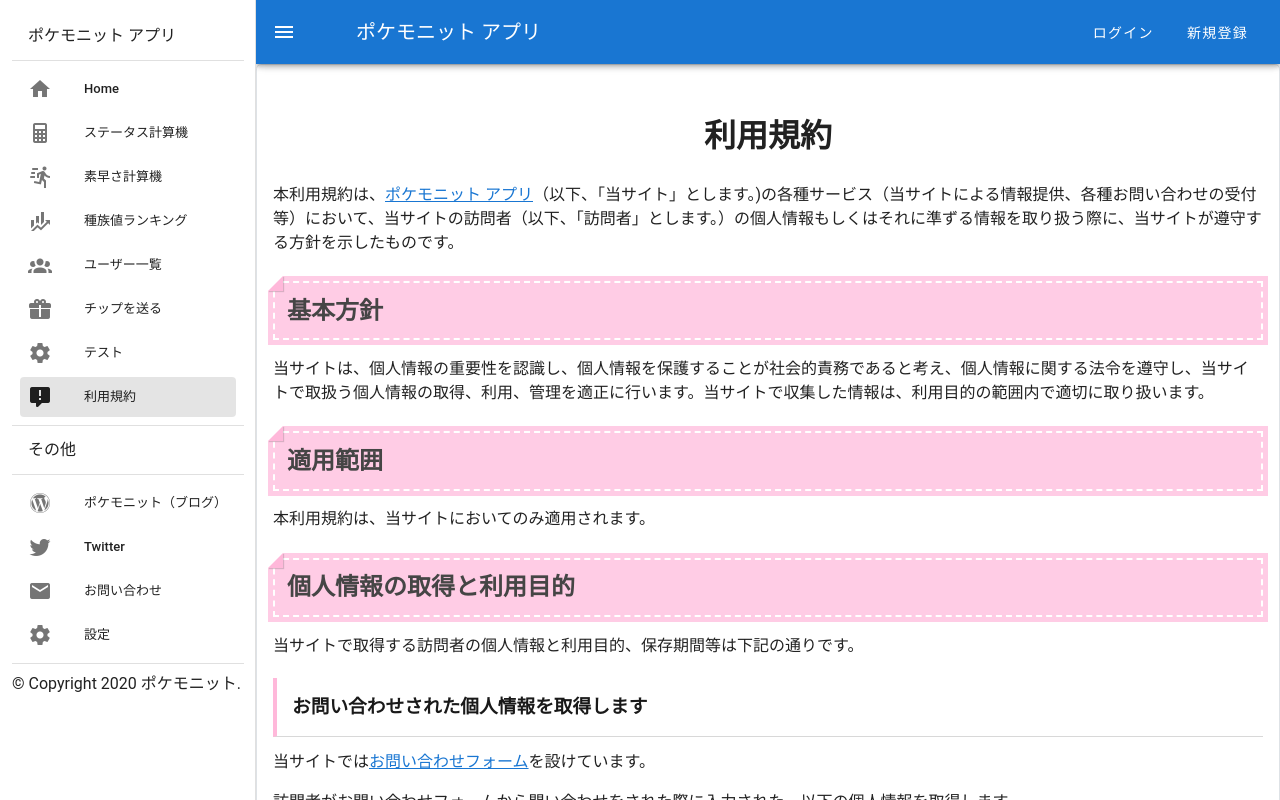
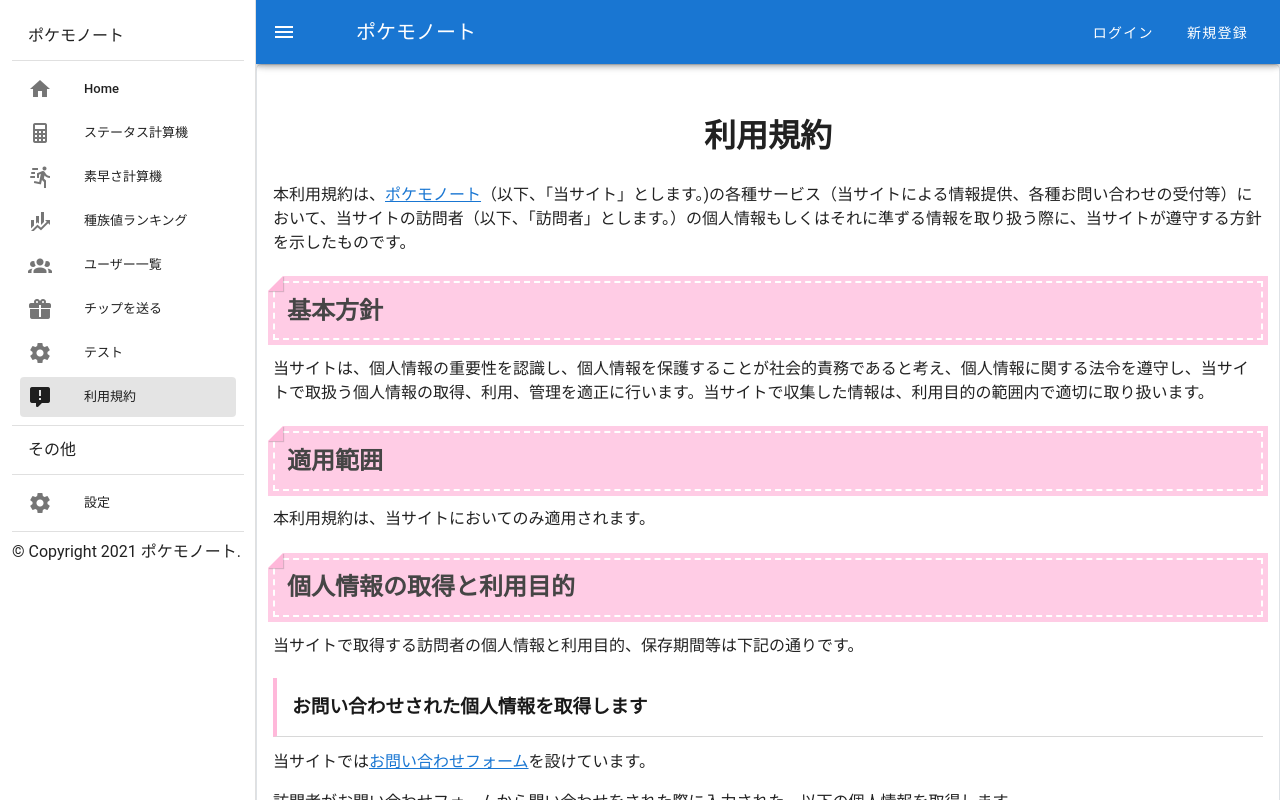
Before and after one commit to lefmarna/pokemonote-web-old, a Vue app: page /privacy-policy in a window 1280 px wide. Shown: the top 800 px of the page. Built offline with nearby package versions, Linux system fonts and the light colour scheme.

Commit message:
サイト名とディスクリプションを変更

```diff
--- a/package.json
+++ b/package.json
@@ -1,5 +1,5 @@
 {
-  "name": "app.pokemonit",
+  "name": "pokemonote_frontend",
   "version": "0.1.0",
   "private": true,
   "scripts": {
--- a/public/index.html
+++ b/public/index.html
@@ -7,29 +7,29 @@
     <link rel="icon" href="<%= BASE_URL %>favicon.ico" />
     <meta
       name="description"
-      content="ポケモンの攻略ブログ『ポケモニット』の管理人である『レフマーナ』の自作アプリ集です。ポケモン剣盾に対応した、ステータス計算機や素早さ計算機、種族値ランキングといったWebアプリを公開しています。『シンプルで高機能』なツールにこだわって制作していますので、是非お試しください。"
+      content="ポケモンのステータスを計算・管理するためのWebアプリ『ポケモノート』へようこそ！ 素早さ計算機や剣盾に対応した種族値ランキングといったツールも公開しています。「シンプルで高機能」なツールにこだわって制作していますので、是非お試しください。"
     />
-    <meta property="og:site_name" content="ポケモニット アプリ" />
+    <meta property="og:site_name" content="ポケモノート" />
     <meta property="og:type" content="website" />
-    <meta property="og:title" content="ポケモニット アプリ" />
+    <meta property="og:title" content="ポケモノート" />
     <meta
       property="og:description"
-      content="ポケモンの攻略ブログ『ポケモニット』の管理人である『レフマーナ』の自作アプリ集です。ポケモン剣盾に対応した、ステータス計算機や素早さ計算機、種族値ランキングといったWebアプリを公開しています。『シンプルで高機能』なツールにこだわって制作していますので、是非お試しください。"
+      content="ポケモンのステータスを計算・管理するためのWebアプリ『ポケモノート』へようこそ！ 素早さ計算機や剣盾に対応した種族値ランキングといったツールも公開しています。「シンプルで高機能」なツールにこだわって制作していますので、是非お試しください。"
     />
     <meta
       property="og:image"
-      content="https://app.pokemonit.com/twitter_card.jpg"
+      content="https://pokemonote.com/twitter_card.jpg"
     />
-    <meta name="twitter:title" content="ポケモニット アプリ" />
+    <meta name="twitter:title" content="ポケモノート" />
     <meta
       name="twitter:description"
-      content="ポケモンの攻略ブログ『ポケモニット』の管理人である『レフマーナ』の自作アプリ集です。ポケモン剣盾に対応した、ステータス計算機や素早さ計算機、種族値ランキングといったWebアプリを公開しています。『シンプルで高機能』なツールにこだわって制作していますので、是非お試しください。"
+      content="ポケモンのステータスを計算・管理するためのWebアプリ『ポケモノート』へようこそ！ 素早さ計算機や剣盾に対応した種族値ランキングといったツールも公開しています。「シンプルで高機能」なツールにこだわって制作していますので、是非お試しください。"
     />
     <meta name="twitter:card" content="summary" />
     <meta name="twitter:site" content="@lefmarna" />
     <meta name="format-detection" content="telephone=no" />
 
-    <title>ポケモニット アプリ</title>
+    <title>ポケモノート</title>
 
     <!-- Vuetifyアイコンのインストール -->
     <link
--- a/src/App.vue
+++ b/src/App.vue
@@ -3,7 +3,7 @@
     <v-navigation-drawer v-model="drawer" app>
       <v-container>
         <v-list-item>
-          ポケモニット アプリ
+          ポケモノート
         </v-list-item>
         <v-divider></v-divider>
         <v-list dense nav>
@@ -41,7 +41,7 @@
         </v-list>
         <v-divider />
         <v-list class="bottomFooter__copyright">
-          © Copyright 2020 ポケモニット.
+          © Copyright 2021 ポケモノート.
         </v-list>
       </v-container>
     </v-navigation-drawer>
@@ -51,7 +51,7 @@
       <v-app-bar-nav-icon @click="drawer = !drawer" />
       <div class="d-flex align-center">
         <v-img
-          alt="ポケモニット アプリ"
+          alt="ポケモノート"
           class="shrink mr-2"
           contain
           src="./assets/lefmarna.png"
@@ -59,7 +59,7 @@
           width="40"
         />
       </div>
-      <v-toolbar-title>ポケモニット アプリ</v-toolbar-title>
+      <v-toolbar-title>ポケモノート</v-toolbar-title>
       <v-spacer />
       <!-- ヘッダー右側 -->
       <v-toolbar-items v-if="accessToken && client && uid">
@@ -127,21 +127,6 @@ export default Vue.extend({
     ],
     otherMenuLists: [
       {
-        name: "ポケモニット（ブログ）",
-        icon: "mdi-wordpress",
-        link: "https://pokemonit.com/",
-      },
-      {
-        name: "Twitter",
-        icon: "mdi-twitter",
-        link: "https://twitter.com/lefmarna/",
-      },
-      {
-        name: "お問い合わせ",
-        icon: "mdi-email",
-        link: "https://pokemonit.com/otoiawase/",
-      },
-      {
         name: "設定",
         icon: "mdi-cog",
         link: "/send-tip",
@@ -180,9 +165,9 @@ export default Vue.extend({
         "meta[name='twitter:title'], meta[property='og:title']"
       );
       // titleが存在する場合は書き換え、存在しない場合はデフォルトに設定
-      let rewriteTitle = "ポケモニット アプリ";
+      let rewriteTitle = "ポケモノート";
       if (meta.title) {
-        rewriteTitle = meta.title + " | ポケモニット アプリ";
+        rewriteTitle = meta.title + " | ポケモノート";
       }
       for (let i = 0, len = currentTitle.length; i < len; i++) {
         currentTitle[i].setAttribute("content", rewriteTitle);
@@ -201,7 +186,7 @@ export default Vue.extend({
         for (let i = 0, len = currentDesc.length; i < len; i++) {
           currentDesc[i].setAttribute(
             "content",
-            "ポケモンの攻略ブログ『ポケモニット』の管理人である『レフマーナ』の自作アプリ集です。ポケモン剣盾に対応した、ステータス計算機や素早さ計算機、種族値ランキングといったWebアプリを公開しています。『シンプルで高機能』なツールにこだわって制作していますので、是非お試しください。"
+            "ポケモンのステータスを計算・管理するためのWebアプリ『ポケモノート』へようこそ！ 素早さ計算機や剣盾に対応した種族値ランキングといったツールも公開しています。「シンプルで高機能」なツールにこだわって制作していますので、是非お試しください。"
           );
         }
       }
--- a/src/router/index.ts
+++ b/src/router/index.ts
@@ -11,7 +11,7 @@ const routes: Array<RouteConfig> = [
     component: () => import("../views/Home.vue"),
     meta: {
       desc:
-        "ポケモンの攻略ブログ『ポケモニット』の管理人である『レフマーナ』の自作アプリ集です。ポケモン剣盾に対応した、ステータス計算機や素早さ計算機、種族値ランキングといったWebアプリを公開しています。『シンプルで高機能』なツールにこだわって制作していますので、是非お試しください。",
+        "ポケモンのステータスを計算・管理するためのWebアプリ『ポケモノート』へようこそ！ 素早さ計算機や剣盾に対応した種族値ランキングといったツールも公開しています。「シンプルで高機能」なツールにこだわって制作していますので、是非お試しください。",
     },
   },
   {
--- a/src/views/Home.vue
+++ b/src/views/Home.vue
@@ -2,7 +2,7 @@
   <div>
     <div class="jumbotron title py-sm-16 py-8 px-3 text-center">
       <h1 class="mt-4 mb-2 white--text font-weight-bold">
-        ポケモニット アプリ
+        ポケモノート
       </h1>
       <p class="white--text subtitle-1">
         ポケモンをより楽しむためのWebアプリ
@@ -209,11 +209,11 @@
         <v-col cols="12">
           <div class="contents">
             <h2 class="headline font-weight-bold ma-2 mb-3 text-center">
-              ポケモニット アプリについて
+              ポケモノートについて
             </h2>
             <div class="px-2">
               <p>
-                『ポケモニット アプリ』は、ポケモンの攻略ブログ『<a
+                『ポケモノート』は、ポケモンの攻略ブログ『<a
                   href="https://pokemonit.com/"
                   target="_blank"
                   rel="noopener noreferrer"
--- a/src/views/PrivacyPolicy.vue
+++ b/src/views/PrivacyPolicy.vue
@@ -2,7 +2,7 @@
   <v-container class="contents my-0 px-sm-4">
     <h1 class="font-weight-bold text-center">利用規約</h1>
     <p>
-      本利用規約は、<router-link to="/">ポケモニット アプリ</router-link
+      本利用規約は、<router-link to="/">ポケモノート</router-link
       >（以下、「当サイト」とします。)の各種サービス（当サイトによる情報提供、各種お問い合わせの受付等）において、当サイトの訪問者（以下、「訪問者」とします。）の個人情報もしくはそれに準ずる情報を取り扱う際に、当サイトが遵守する方針を示したものです。
     </p>
     <h2>基本方針</h2>
```
Also changed, not shown: 1 other file (tests, documents, lock files or other folders).
